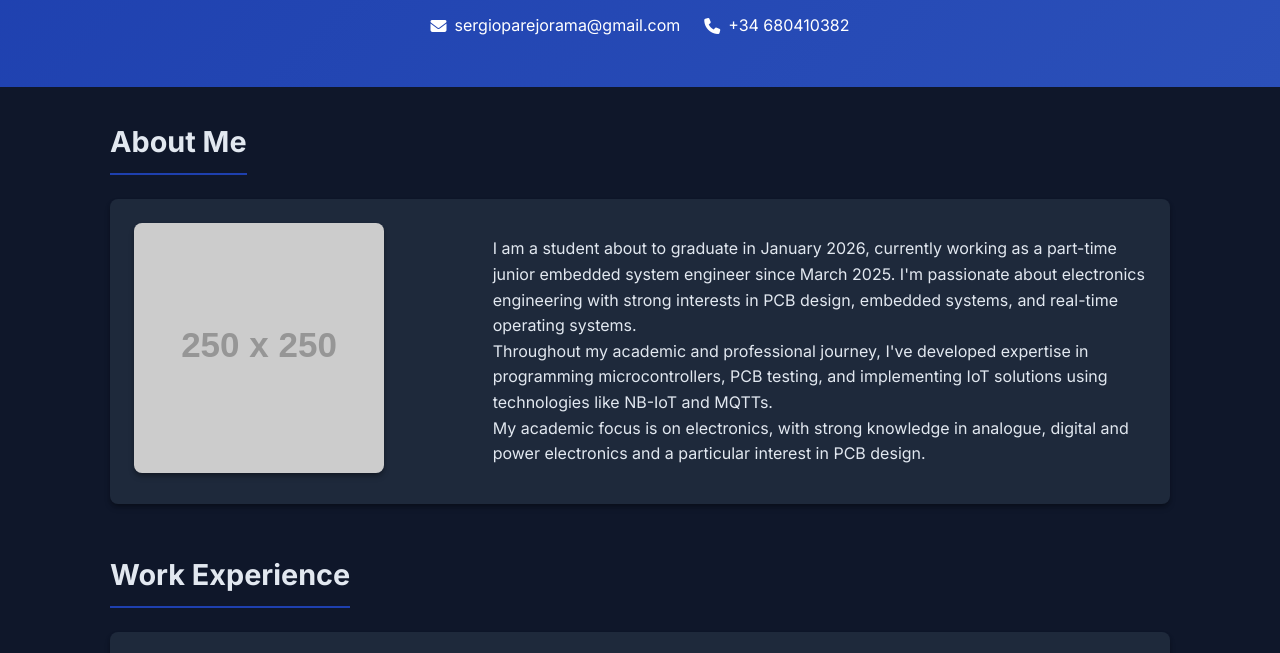
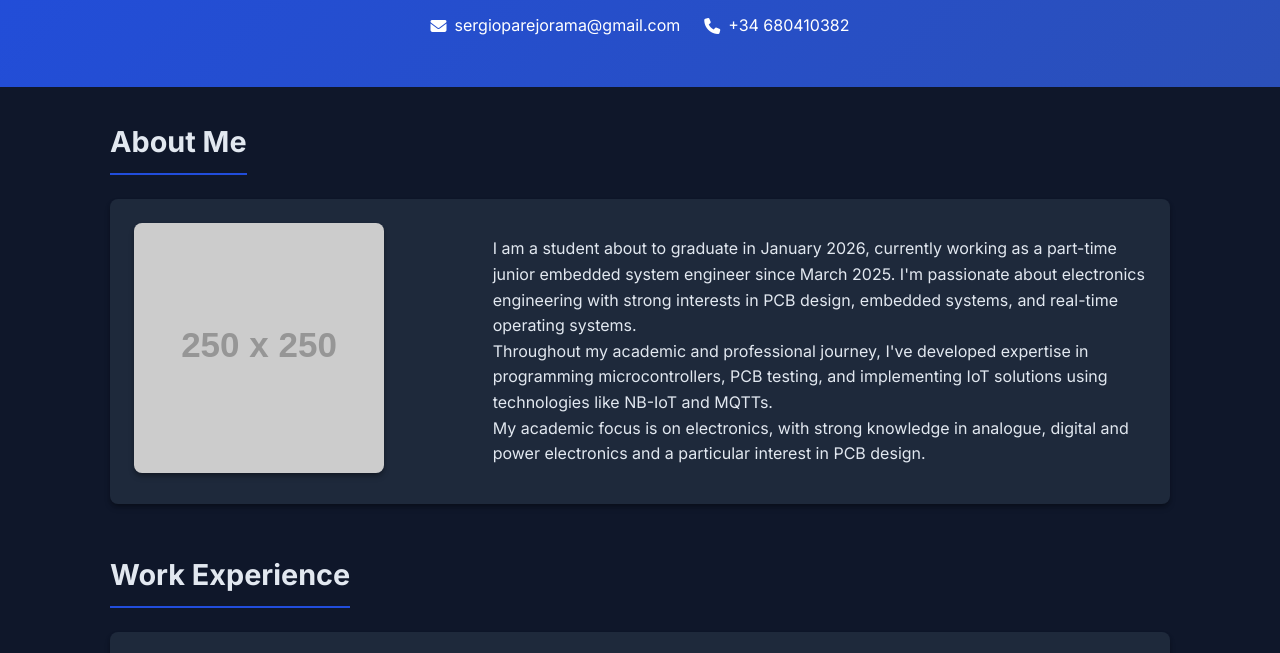
Before and after one commit to sertop13/sertop13.github.io, a plain HTML site: page index.html in a window 1280 px wide. Shown: the part 135-788 px from the top of the page. Drawn offline with Linux system fonts and the light colour scheme; placeholder pictures from the web are drawn by us.

Commit message:
Change primary color from #1e40af to #214ddb

```diff
--- a/index.html
+++ b/index.html
@@ -8,7 +8,7 @@
   <link rel="stylesheet" href="https://cdnjs.cloudflare.com/ajax/libs/font-awesome/6.4.0/css/all.min.css">
   <style>
     :root {
-      --primary: #1e40af;
+      --primary: #214ddb;
       --primary-dark: #2b50b9;
       --secondary: #64748b;
       --dark: #0f172a;
```
